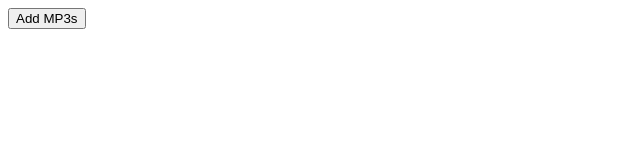
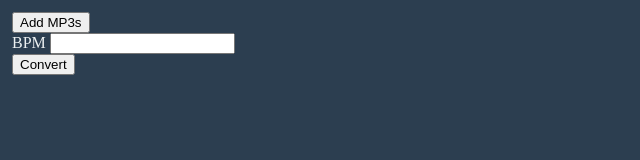
Before and after one commit to Splorgman/tsunami, an Electron app: page index.html in a window 800 px wide. Shown: the whole page, without its empty margins (0-640 px from the left). Drawn offline with Linux system fonts and the light colour scheme.

Commit message:
Experimenting with CSS application and triggers

```diff
--- a/app.js
+++ b/app.js
@@ -17,3 +17,7 @@ document.querySelector('#selectBtn').addEventListener('click', function (event)
         }
     });
 });
+
+document.querySelector('#convert').addEventListener('click', function (event) {
+	alert("We are going to convert your MP3s!");
+});
--- a/index.html
+++ b/index.html
@@ -2,12 +2,18 @@
   <html>
     <head>
       <meta charset="UTF-8">
+      <link rel="stylesheet" href="main.css">
       <title>Tsunami</title>
     </head>
     <body>
       <button id="selectBtn">Add MP3s</button>
       <div id="selectedMp3s">
       </div>
+      <div>
+        <label>BPM</label>
+        <input type="number">
+      </div>
+      <button id="convert">Convert</button>
     </body>
     <script type="text/javascript" src="app.js"></script>
   </html>
--- /dev/null
+++ b/main.css
@@ -0,0 +1,6 @@
+body {
+	background-color: #2c3e50;
+	color: #ecf0f1;
+	margin: 12px;
+	font: sans-serif;
+}
```
